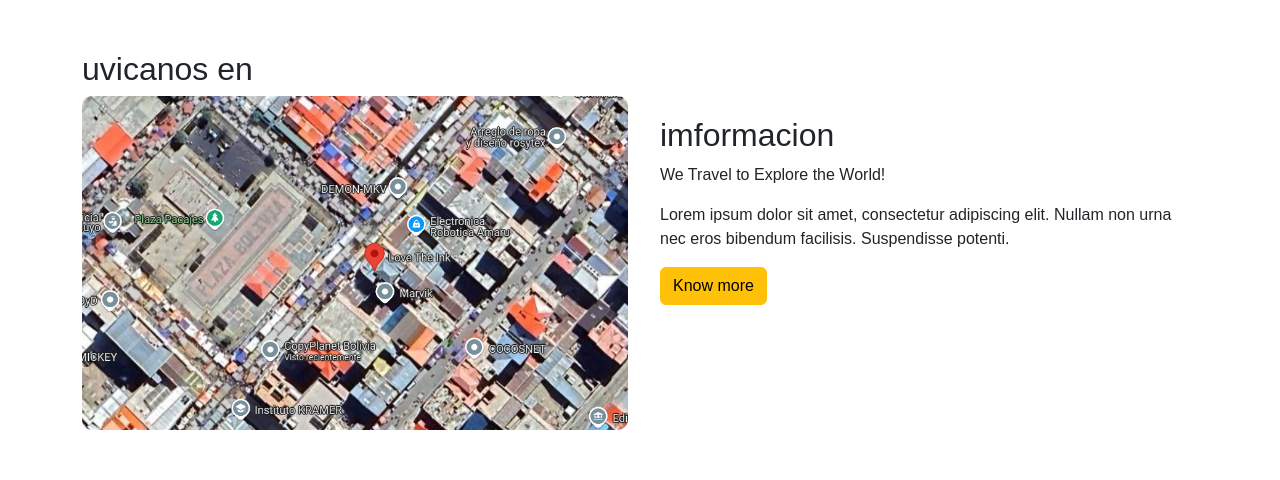
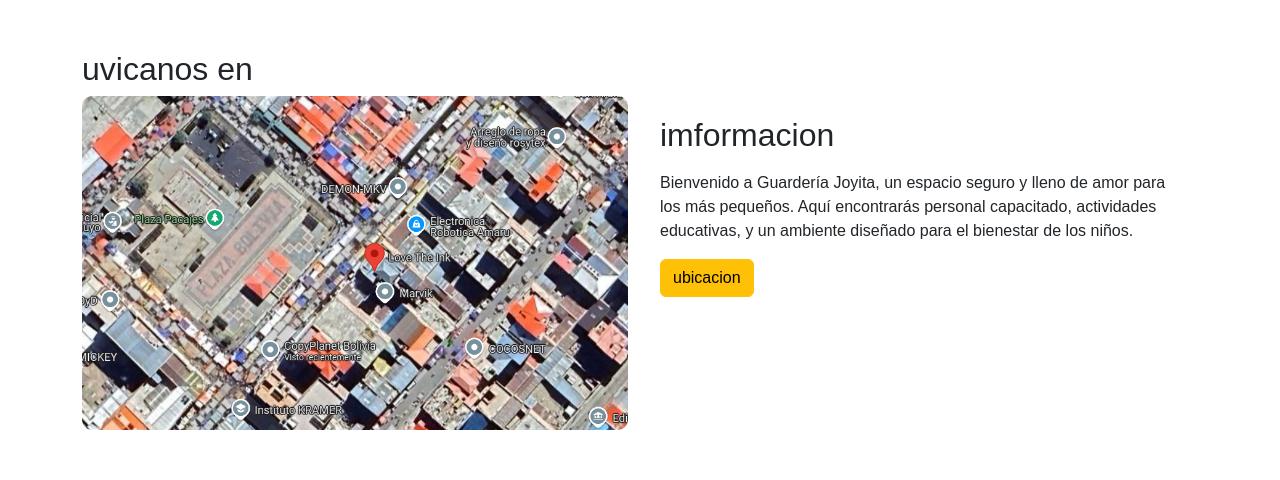
Before and after one commit to MI-Enrique-MH/proyeto_emergentes_II, a Flask app: page / in a window 1280 px wide. Shown: the part 800-1280 px from the top of the page. Run offline with Flask 3, Linux system fonts and the light colour scheme.

Commit message:
arreglode errores y fondos

```diff
--- a/templates/auth/register.html
+++ b/templates/auth/register.html
@@ -9,9 +9,9 @@
       /* Establecer la imagen de fondo */
       body {
         background-image: url('https://i.pinimg.com/736x/52/17/e4/5217e411c8c0466d71c0a68a8f02ed32.jpg'); /* Reemplaza con tu URL */
-        background-size: cover; /* Asegura que la imagen cubra toda la pantalla */
-        background-position: center; /* Centra la imagen */
-        background-repeat: no-repeat; /* Evita que la imagen se repita */
+        background-size: cover;
+        background-position: center;
+        background-repeat: no-repeat;
       }
     </style>
   </head>
--- a/templates/index.html
+++ b/templates/index.html
@@ -3,7 +3,7 @@
   <head>
     <meta charset="utf-8">
     <meta name="viewport" content="width=device-width, initial-scale=1">
-    <title>Agencia de Viajes</title>
+    <title>guarderia joyita</title>
     <link href="https://cdn.jsdelivr.net/npm/bootstrap@5.3.3/dist/css/bootstrap.min.css" rel="stylesheet" integrity="sha384-QWTKZyjpPEjISv5WaRU9OFeRpok6YctnYmDr5pNlyT2bRjXh0JMhjY6hW+ALEwIH" crossorigin="anonymous">
     <style>
       body {
@@ -62,9 +62,9 @@
           </div>
           <div class="col-md-6 content">
             <h2>imformacion</h2>
-            <p>We Travel to Explore the World!</p>
-            <p>Lorem ipsum dolor sit amet, consectetur adipiscing elit. Nullam non urna nec eros bibendum facilisis. Suspendisse potenti.</p>
-            <a href="#" class="btn btn-warning">Know more</a>
+            <p></p>
+            <p>Bienvenido a Guardería Joyita, un espacio seguro y lleno de amor para los más pequeños. Aquí encontrarás personal capacitado, actividades educativas, y un ambiente diseñado para el bienestar de los niños.</p>
+            <a href="#" class="btn btn-warning">ubicacion</a>
           </div>
         </div>
       </div>
```
Also changed, not shown: templates/auth/login.html (+9 -0 lines).
